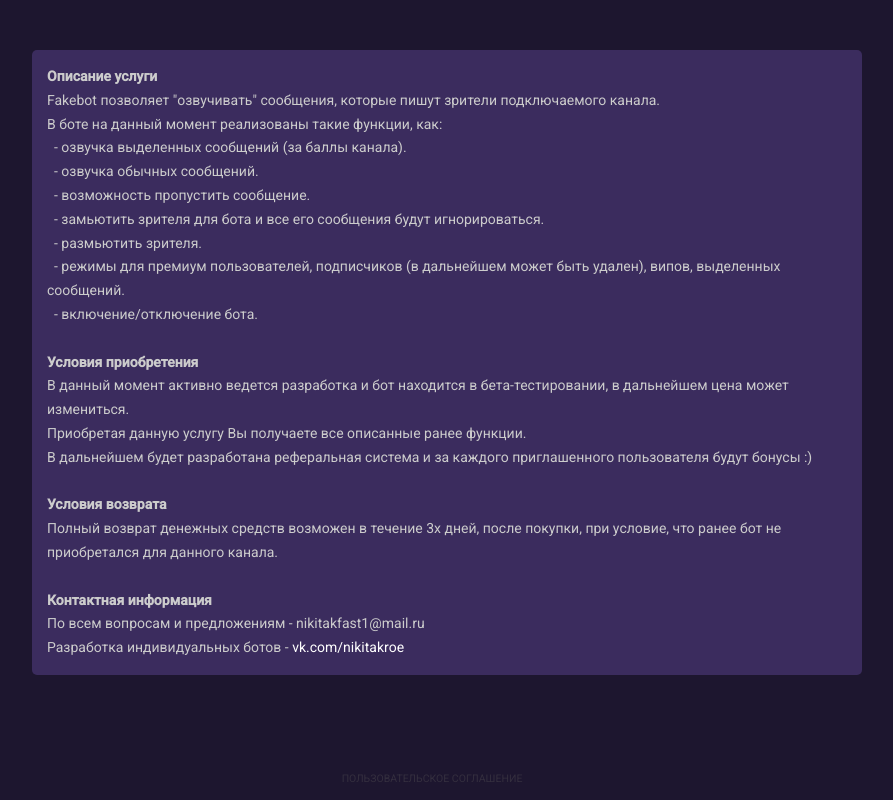
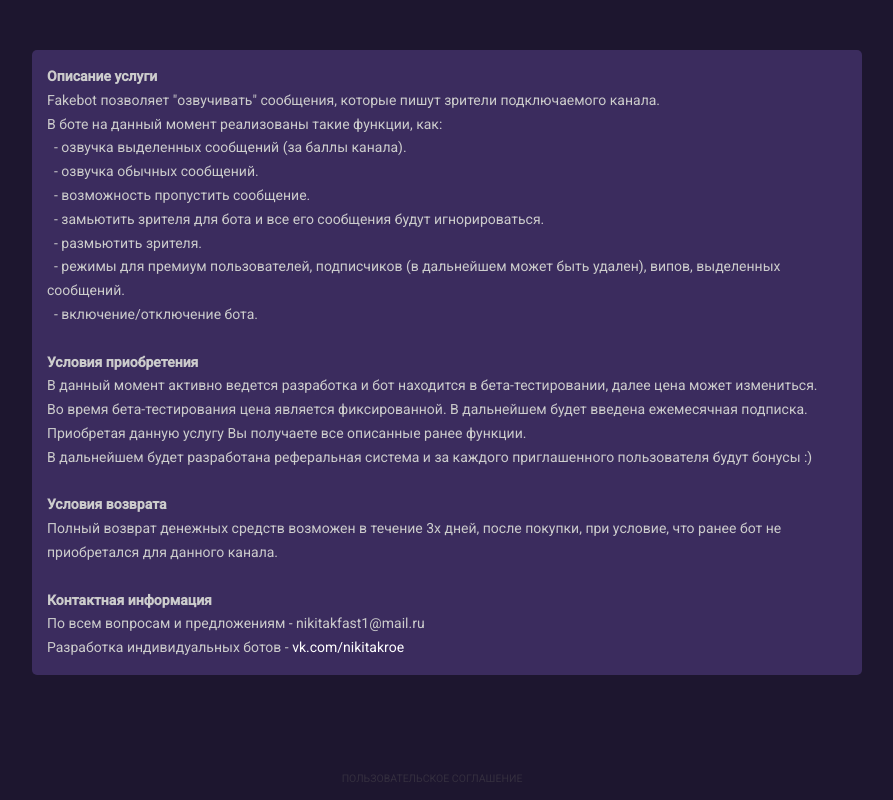
Before and after one commit to nkroe/Twitch-tts-bot-service, a Next.js app: page /followersError in a window 1280 px wide. Both pictures are taken after a click on the element "ПОЛЬЗОВАТЕЛЬСКОЕ СОГЛАШЕНИЕ". Shown: the whole page, without its empty margins (208-1101 px from the left). Built offline with nearby package versions, Linux system fonts and the light colour scheme.

Commit message:
edit terms of use

```diff
--- a/components/Modals/ModalTermsOfUse.tsx
+++ b/components/Modals/ModalTermsOfUse.tsx
@@ -38,7 +38,8 @@ const ModalTermsOfUse = ({ show }: any) => {
       <p>&nbsp; - включение/отключение бота.</p>
       <br/>
       <p><strong>Условия приобретения</strong></p>
-      <p>В данный момент активно ведется разработка и бот находится в бета-тестировании, в дальнейшем цена может измениться.</p>
+      <p>В данный момент активно ведется разработка и бот находится в бета-тестировании, далее цена может измениться.</p>
+      <p>Во время бета-тестирования цена является фиксированной. В дальнейшем будет введена ежемесячная подписка.</p>
       <p>Приобретая данную услугу Вы получаете все описанные ранее функции.</p>
       <p>В дальнейшем будет разработана реферальная система и за каждого приглашенного пользователя будут бонусы :)</p>
       <br/>
```
